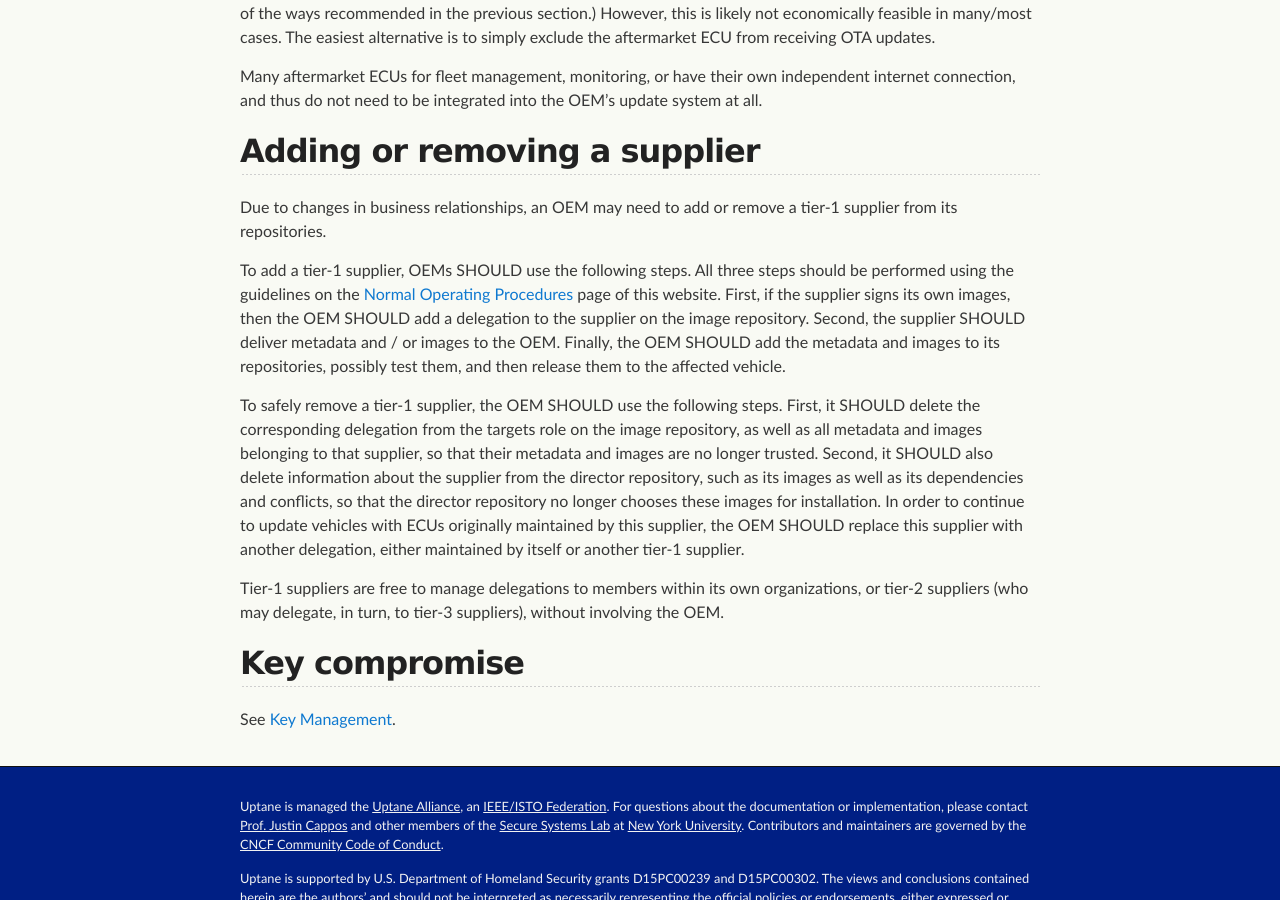
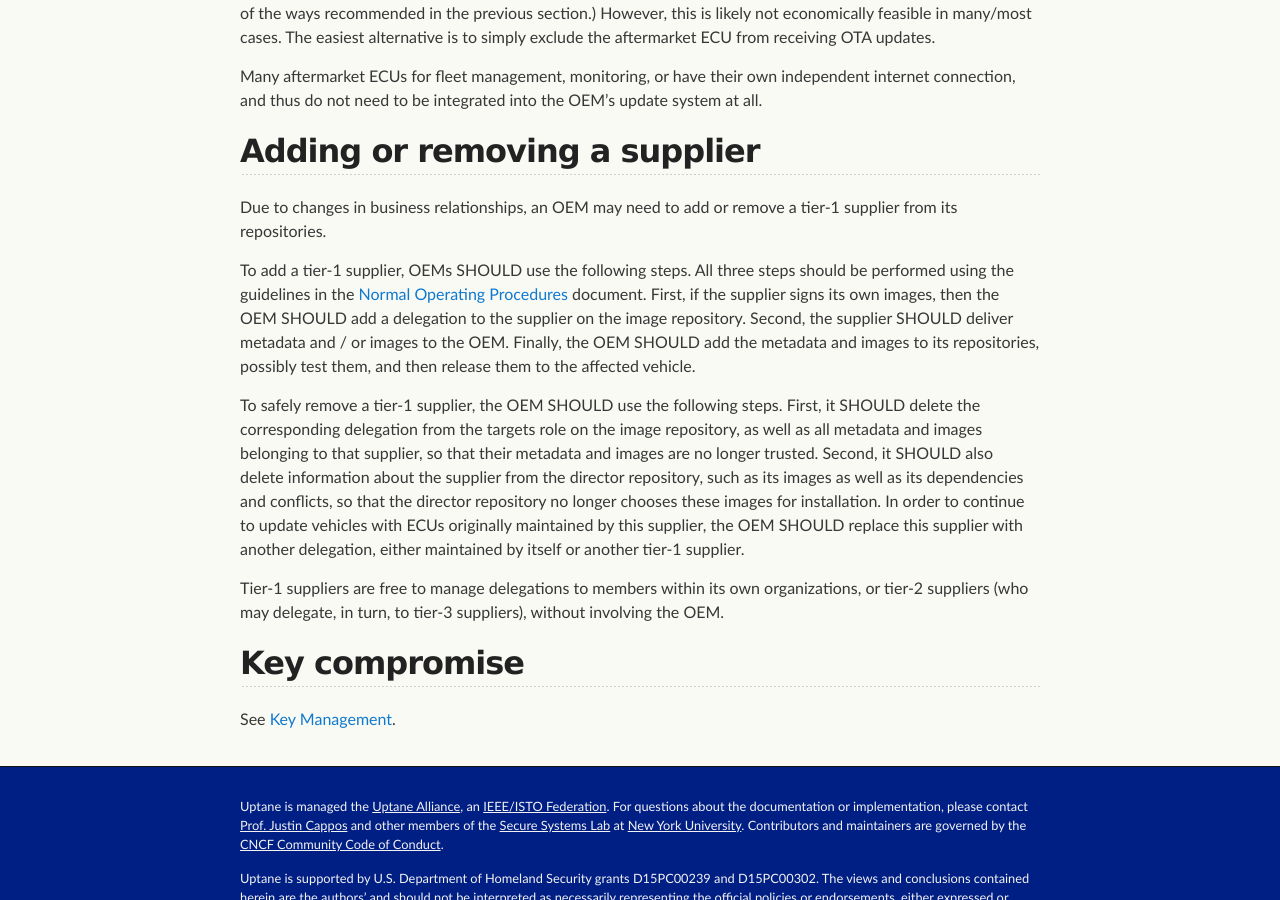
Before and after one commit to uptane/deployment-considerations, a Jekyll site: the page built from exceptional_operations.md, in a window 1280 px wide and 900 px high, scrolled down 3342 px. Built offline with Jekyll 4.4.1, drawn with Linux system fonts in a browser that asks for light colours; our own code applies the rules of GitHub Pages for plain Markdown files.

Commit message:
Update exceptional_operations.md
Co-Authored-By: Trishank K Kuppusamy <33133073+trishankatdatadog@users.noreply.github.com>

```diff
--- a/exceptional_operations.md
+++ b/exceptional_operations.md
@@ -60,7 +60,7 @@ Many aftermarket ECUs for fleet management, monitoring, or  have their own indep
 
 Due to changes in business relationships, an OEM may need to add or remove a tier-1 supplier from its repositories.
 
-To add a tier-1 supplier, OEMs SHOULD use the following steps. All three steps should be performed using the guidelines on the [Normal Operating Procedures](https://github.com/uptane/deployment-considerations/blob/master/normal_operation.md) page of this website. First, if the supplier signs its own images, then the OEM SHOULD add a delegation to the supplier on the image repository. Second, the supplier SHOULD deliver metadata and / or images to the OEM. Finally, the OEM SHOULD add the metadata and images to its repositories, possibly test them, and then release them to the affected vehicle.
+To add a tier-1 supplier, OEMs SHOULD use the following steps. All three steps should be performed using the guidelines in the [Normal Operating Procedures](https://github.com/uptane/deployment-considerations/blob/master/normal_operation.md) document. First, if the supplier signs its own images, then the OEM SHOULD add a delegation to the supplier on the image repository. Second, the supplier SHOULD deliver metadata and / or images to the OEM. Finally, the OEM SHOULD add the metadata and images to its repositories, possibly test them, and then release them to the affected vehicle.
 
 To safely remove a tier-1 supplier, the OEM SHOULD use the following steps. First, it SHOULD delete the corresponding delegation from the targets role on the image repository, as well as all metadata and images belonging to that supplier, so that their metadata and images are no longer trusted. Second, it SHOULD also delete information about the supplier from the director repository, such as its images as well as its dependencies and conflicts, so that the director repository no longer chooses these images for installation. In order to continue to update vehicles with ECUs originally maintained by this supplier, the OEM SHOULD replace this supplier with another delegation, either maintained by itself or another tier-1 supplier.
 
```
